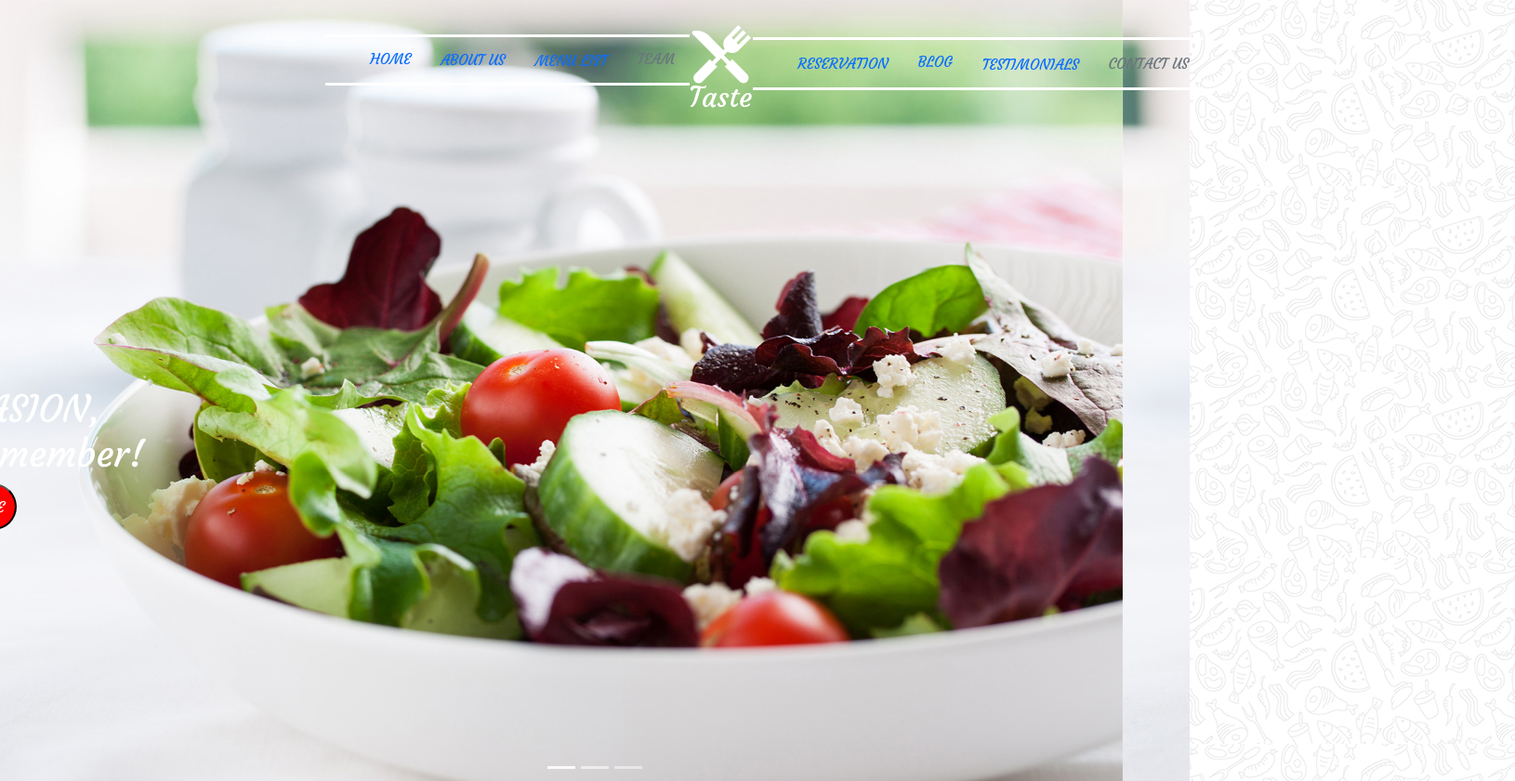
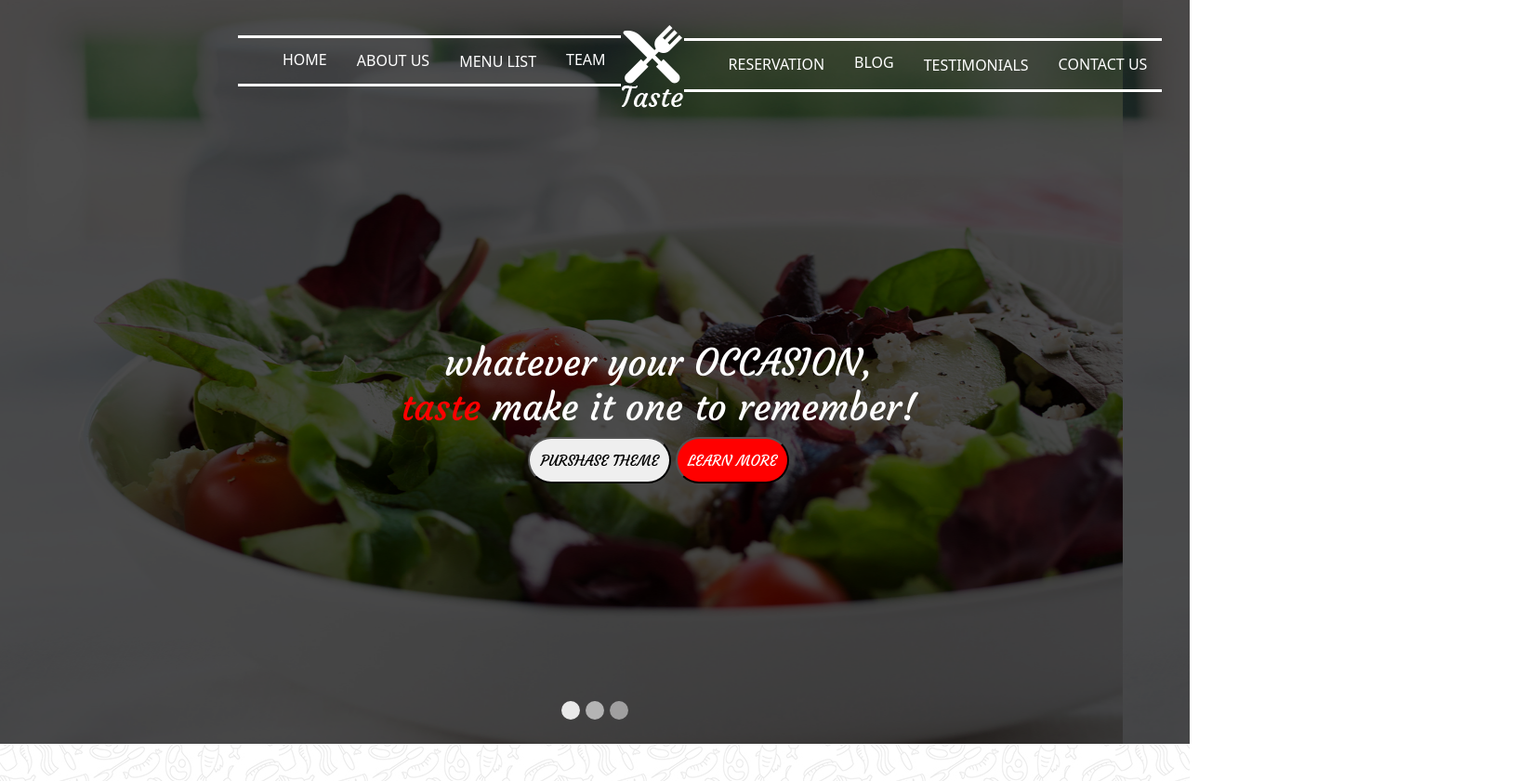
Before and after one commit to herediat/cs-site-chef-20, a website: page index.html in a window 1280 px wide. Shown: the top 840 px of the page at 93% size, 1630 px wide, since content can reach past the window. Drawn offline with nearby package versions, Linux system fonts and the light colour scheme.

Commit message:
edits header done

```diff
--- a/index.html
+++ b/index.html
@@ -67,15 +67,18 @@
     <!-- --------------------------CAROUSSEL--------------------- -->
     <div id="carouselExampleIndicators" class="carousel slide" data-bs-ride="carousel">
       <div class="carousel-indicators">
-        <button type="button" data-bs-target="#carouselExampleIndicators" data-bs-slide-to="0" class="active"
-          aria-current="true" aria-label="Slide 1"></button>
+
+        <button type="button" data-bs-target="#carouselExampleIndicators" data-bs-slide-to="0" class="active btn"
+          aria-current="true" aria-label="Slide 1" c></button>
+
         <button type="button" data-bs-target="#carouselExampleIndicators" data-bs-slide-to="1"
-          aria-label="Slide 2"></button>
+          aria-label="Slide 2" class="btn"></button>
+
         <button type="button" data-bs-target="#carouselExampleIndicators" data-bs-slide-to="2"
-          aria-label="Slide 3"></button>
+          aria-label="Slide 3" class="btn"></button>
       </div>
       <!-- -------------------------IMG caroussel----------------------------------- -->
-      <div class="carousel-inner">
+      <div class="carousel-inner carou-inté">
         <div class="carousel-item active">
           <img src="./public/images/banner1.jpg" class="d-block w-100" alt="banner1">
         </div>
--- a/src/sass/modules/_header.sass
+++ b/src/sass/modules/_header.sass
@@ -2,20 +2,18 @@ body
     background-image: url("../images/main_bg.jpg")
     background-repeat: repeat
     height: auto
-    font-family: Courgettes
     header
         .nav
             display: flex
             position: absolute
             z-index: 1
-            transform: translate(350px, 0)
-            width: 100%
+            margin-left: 20%
             margin-top: 2%
             .txt
                 z-index: 1
-                transform: translate(-750px, 300px)
+                transform: translate(175px, 250px)
                 text-align: center
-                // font-family: "Courgettes"
+                font-family: Courgettes
                 h1
                     #ocase
                         text-transform: uppercase
@@ -44,5 +42,14 @@ body
                     list-style-type: none
                     a
                         text-transform: uppercase
+                        color: #fff
                         margin-top: 4%
                         margin-bottom: 4%
+        .carou-inté
+            img
+                height: 100vh
+                filter: brightness(30%)
+        .btn
+            height: 20px !important
+            width: 20px !important
+            border-radius: 50% !important
```
Also changed, not shown: public/css/app.css, 1 other file.
